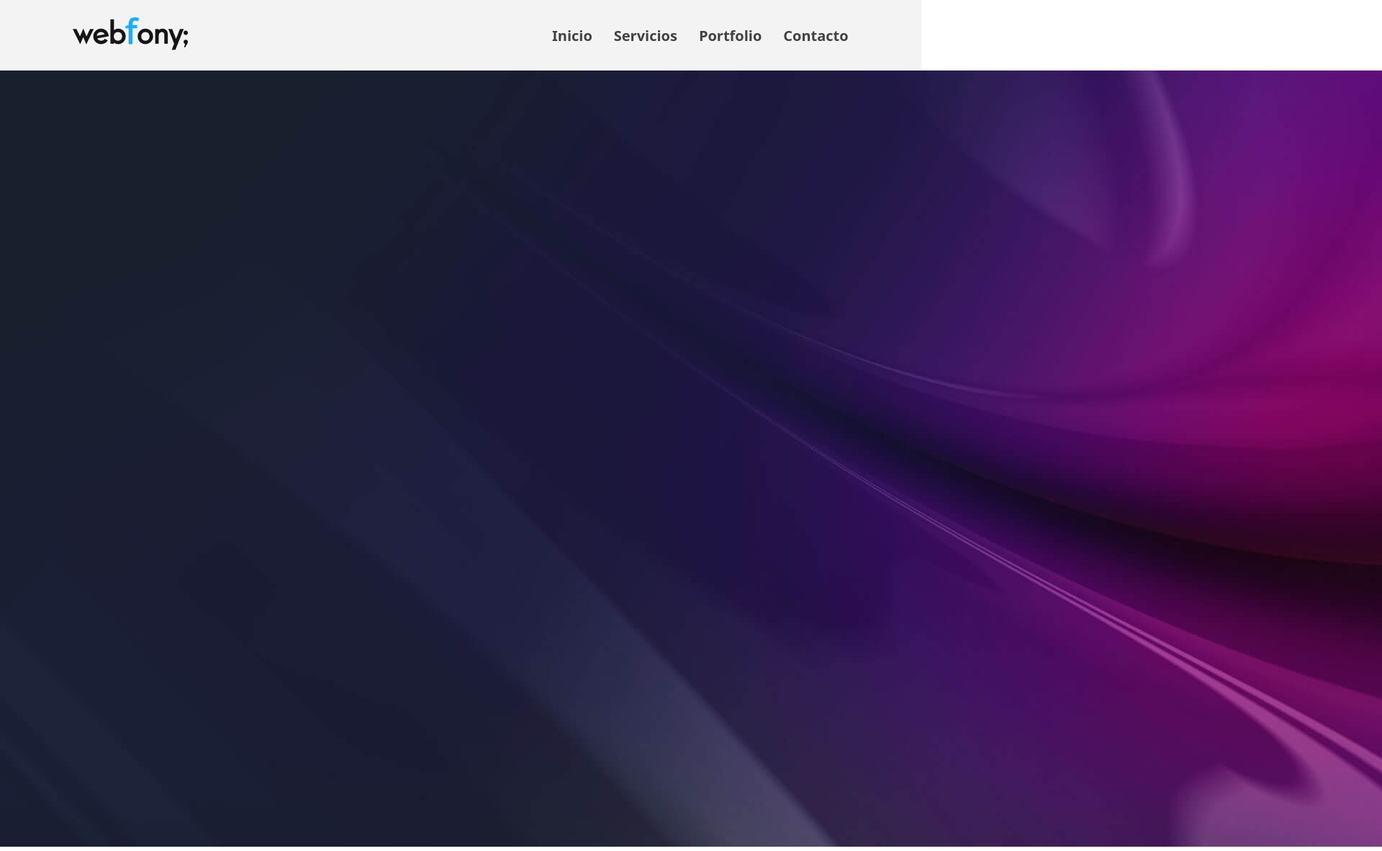
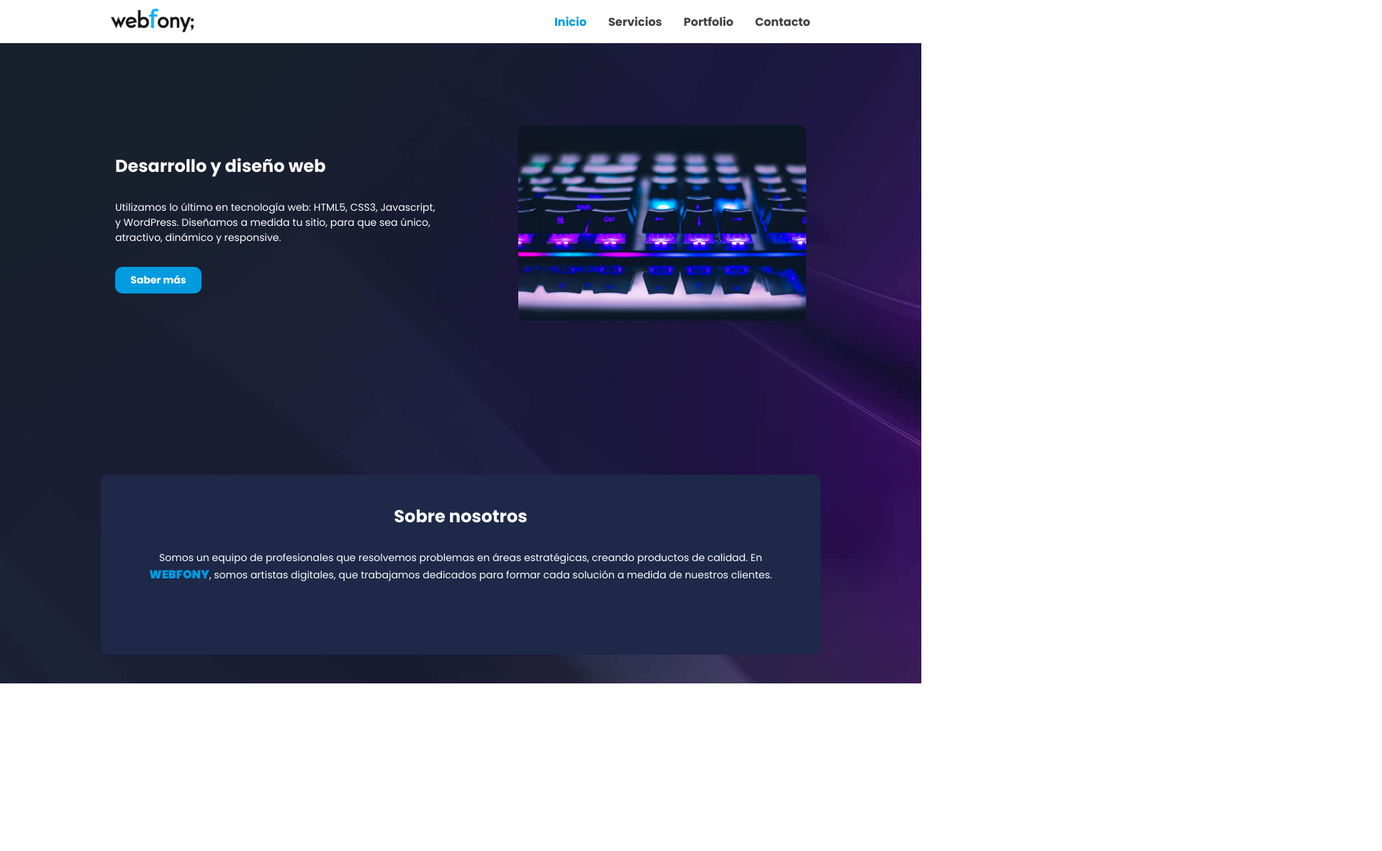
Before and after one commit to MelDimieri/landing, a plain HTML site: page index.html in a window 1280 px wide. Shown: the whole page at 72% size, 1920 px wide, since content can reach past the window. After the commit the page ends 950 px from the top, so only its background shows below. Drawn offline with Linux system fonts and the light colour scheme.

Commit message:
agregado del hero y about

```diff
--- a/index.html
+++ b/index.html
@@ -3,12 +3,14 @@
   <head>
     <meta charset="UTF-8" />
     <meta name="viewport" content="width=device-width, initial-scale=1.0" />
-    <title>Document</title>
+    <title>webFony</title>
     <link rel="stylesheet" href="styles.css" />
   </head>
   <body>
-    <nav>
+    <!--header-->
+    <header>
       <img class="logo" src="./logo-1.png" alt="logo" />
+      <nav id="navbar">
         <ul class="nav">
           <li><a href="#">Inicio</a></li>
           <li><a href="#">Servicios</a></li>
@@ -16,6 +18,39 @@
           <li><a href="#">Contacto</a></li>
         </ul>
       </nav>
+    </header>
+
+    <main>
+      <!-- hero-->
+      <section id="hero">
+        <div class="text-info">
+          <h1>Desarrollo y diseño web</h1>
+
+          <p>
+            Utilizamos lo último en tecnología web: HTML5, CSS3, Javascript, y
+            WordPress. Diseñamos a medida tu sitio, para que sea único,
+            atractivo, dinámico y responsive.
+          </p>
+
+          <a href="#">Saber más</a>
+        </div>
+
+        <div class="photo-info">
+          <img src="./keyboard.jpg" alt="photo" />
+        </div>
+      </section>
+
+      <!--about-->
+
+      <section id="about">
+        <h2>Sobre nosotros</h2>
+        <p>
+          Somos un equipo de profesionales que resolvemos problemas en áreas
+          estratégicas, creando productos de calidad. En <span>WEBFONY</span>,
+          somos artistas digitales, que trabajamos dedicados para formar cada
+          solución a medida de nuestros clientes.
+        </p>
+      </section>
+    </main>
   </body>
-  <img src="./bg-09-free-img.jpg" alt="bg-image" />
 </html>
--- a/styles.css
+++ b/styles.css
@@ -1,3 +1,17 @@
+@import url("https://fonts.googleapis.com/css2?family=Poppins:ital,wght@0,100;0,200;0,300;0,400;0,500;0,600;0,700;0,800;0,900;1,100;1,200;1,300;1,400;1,500;1,600;1,700;1,800;1,900&display=swap");
+
+:root {
+  --color-white: #fff;
+  --color-blue: #009bdf;
+  --color-grey: #424242;
+  --color-darkblue: #1e2849;
+
+  --text-nav: 16px;
+  --text-h1: 24px;
+  --text-h2: 22px;
+  --text-p: 14px;
+}
+
 * {
   margin: 0;
   padding: 0;
@@ -5,18 +19,35 @@
 }
 
 body {
-  font-size: 20px;
+  background-image: url(./bg-09-free-img.jpg);
+  font-family: "poppins", sans-serif;
+}
+
+header {
+  height: 60px;
+  width: 100%;
+  padding: 0px 30px;
+  display: flex;
+  justify-content: center;
+  align-items: center;
+  background-color: var(--color-white);
+  position: fixed;
+  z-index: 2;
+  top: 0;
+}
+
+/*******NAVBAR*******/
+
+#navbar {
+  font-size: var(--text-nav);
   font-weight: 700;
-  font-family: system-ui, -apple-system, BlinkMacSystemFont, "Segoe UI", Roboto,
-    Oxygen, Ubuntu, Cantarell, "Open Sans", "Helvetica Neue", sans-serif;
 }
 
 nav {
   display: flex;
   justify-content: space-around;
   align-items: center;
-  background-color: #f3f3f3;
-  padding: 1.5rem;
+  background-color: var(--color-white);
 }
 
 ul {
@@ -27,13 +58,115 @@ ul {
 
 ul a {
   text-decoration: none;
-  color: #424242;
+  color: var(--color-grey);
 }
 
 ul a:hover {
-  color: #009bdf;
+  color: var(--color-blue);
+}
+
+.nav li:first-child > a {
+  color: var(--color-blue);
 }
 
 .logo {
-  padding-right: 350px;
+  padding-right: 500px;
+  height: 60%;
 }
+
+main {
+  display: flex;
+  align-items: center;
+  justify-content: center;
+  flex-direction: column;
+  color: var(--color-white);
+  width: 100%;
+}
+
+/*******HERO*******/
+
+#hero {
+  display: flex;
+  justify-content: center;
+  align-items: center;
+  gap: 5px;
+  margin: 80px;
+  max-width: 1000px;
+  padding: 80px 20px;
+}
+
+.text-info {
+  display: flex;
+  flex-direction: column;
+  align-items: start;
+  justify-content: center;
+  gap: 30px;
+  max-width: 100%;
+}
+
+.text-info h1 {
+  color: var(--color-white);
+  font-size: var(--text-h1);
+  font-weight: 700;
+}
+
+.text-info p {
+  color: var(--color-white);
+  font-size: var(--text-p);
+  font-weight: 400;
+}
+
+.photo-info {
+  display: flex;
+  justify-content: center;
+  flex-direction: column;
+  align-items: end;
+  max-width: 500px;
+  height: 300px;
+}
+
+.photo-info img {
+  border-radius: 10px;
+  width: 80%;
+}
+
+.text-info a {
+  border-radius: 10px;
+  font-size: var(--text-p);
+  font-weight: 700;
+  color: var(--color-white);
+  background-color: var(--color-blue);
+  text-decoration: none;
+  padding: 8px 0px;
+  width: 120px;
+  text-align: center;
+}
+
+/*******ABOUT*******/
+
+#about {
+  font-size: var(--text-p);
+  color: var(--color-white);
+  max-width: 1000px;
+  padding: 40px;
+  margin: 40px;
+  height: 250px;
+  display: flex;
+  flex-direction: column;
+  flex-wrap: nowrap;
+  align-items: center;
+  text-align: center;
+  gap: 30px;
+  background-color: var(--color-darkblue);
+  border-radius: 10px;
+}
+
+#about p > span {
+  font-weight: 900;
+  font-size: var(--text-nav);
+  color: var(--color-blue);
+}
+
+h2 {
+  font-size: var(--text-h1);
+}
```
Also changed, not shown: foto1.jpg (added), keyboard.jpg (added). Lines whose indentation alone changed are shown as unchanged.
